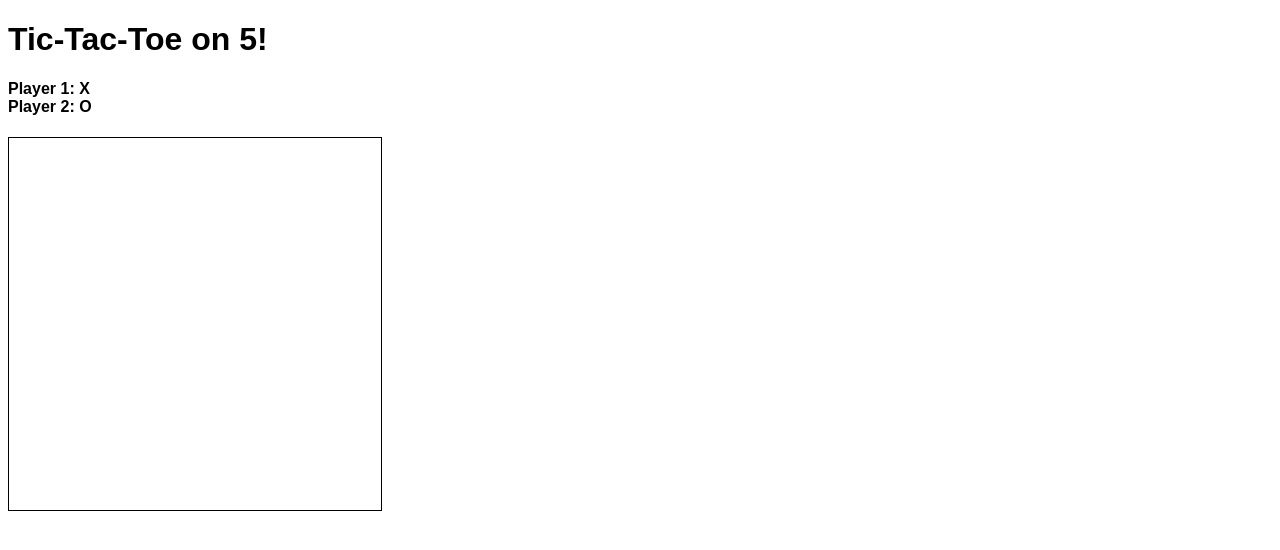
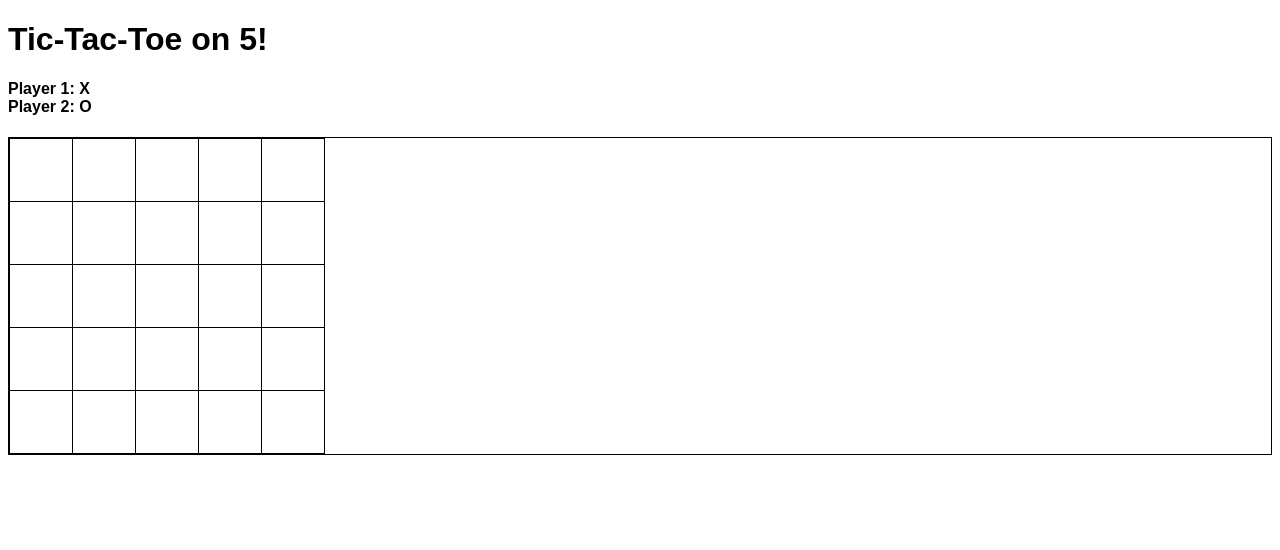
Before and after one commit to santiagt/wasment2, a website built with Parcel: page index.html in a window 1280 px wide. Built offline with nearby package versions, Linux system fonts and the light colour scheme.

Commit message:
started styling

```diff
--- a/src/index.js
+++ b/src/index.js
@@ -104,17 +104,16 @@ const checkWin = () => {
 };
 
 const printBoard = () => {
-  let board = "<table class=table>";
+  let board = "<table id='board'>";
   let x = 0;
   for (let i = 0; i < boardArr.length; i++) {
     board += "<tr>";
     for (let j = 0; j < boardArr[i].length; j++) {
       let id = x;
       board +=
-        `<td id=${id} width=70px height=70px>
-                <p style='text-align:center; font-size:22px;'>` +
+        `<td id=${id}> ` +
         boardArr[i][j] +
-        "</p> </td>";
+        "</td>";
       x++;
     }
     board += "</tr>";
--- a/src/styles.css
+++ b/src/styles.css
@@ -1,7 +1,15 @@
 body {
-  font-family: sans-serif;
+  font-family: Arial, Helvetica, sans-serif;
 }
 
-table {
-  border: 1px, solid;
+#board {
+  border: 1px solid black;
+  border-collapse: collapse;
 }
+#board td {
+  border: 1px solid black;
+  width: 60px;
+  height: 60px;
+  text-align: center;
+  font-size: 30px;
+}
```
